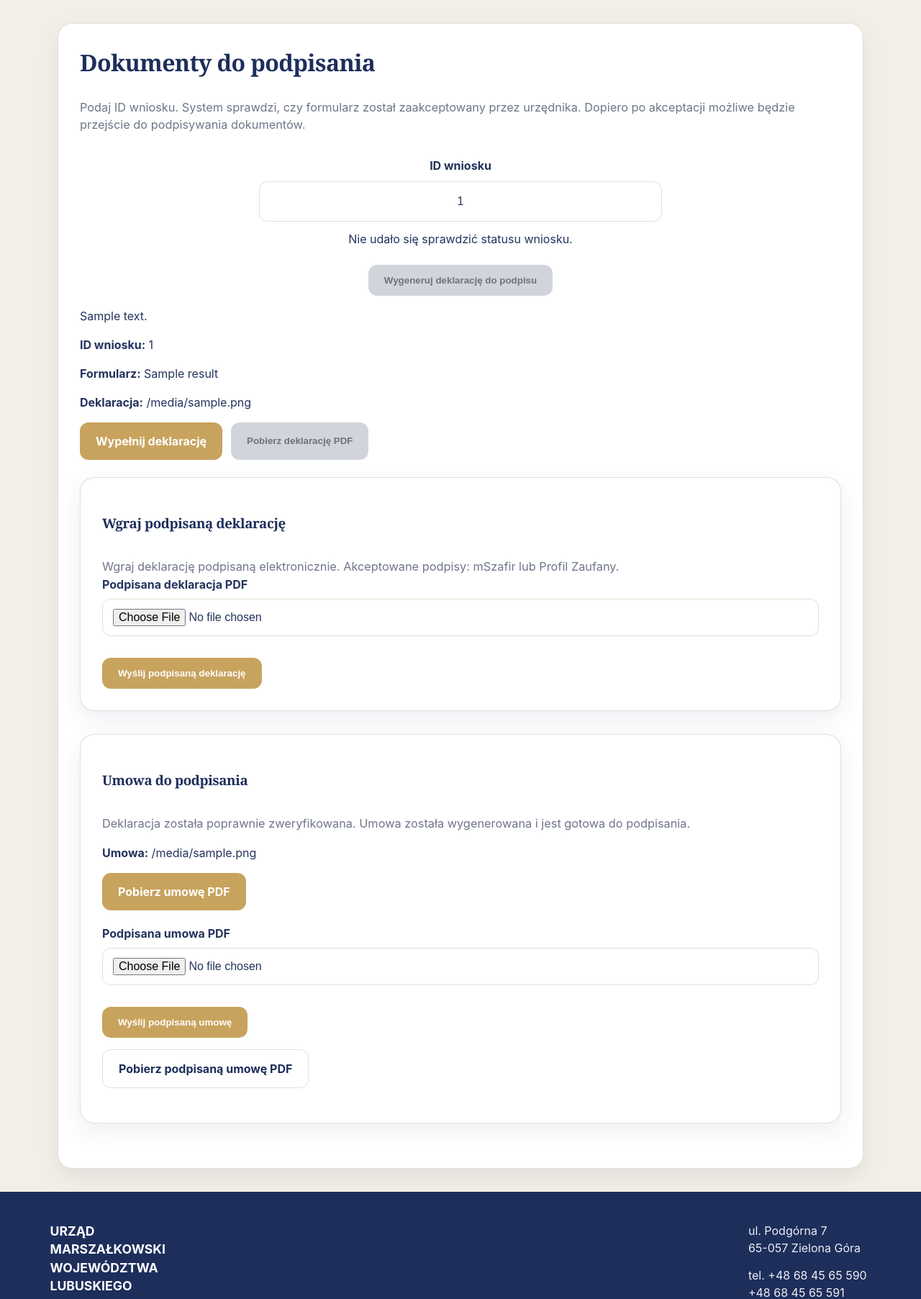
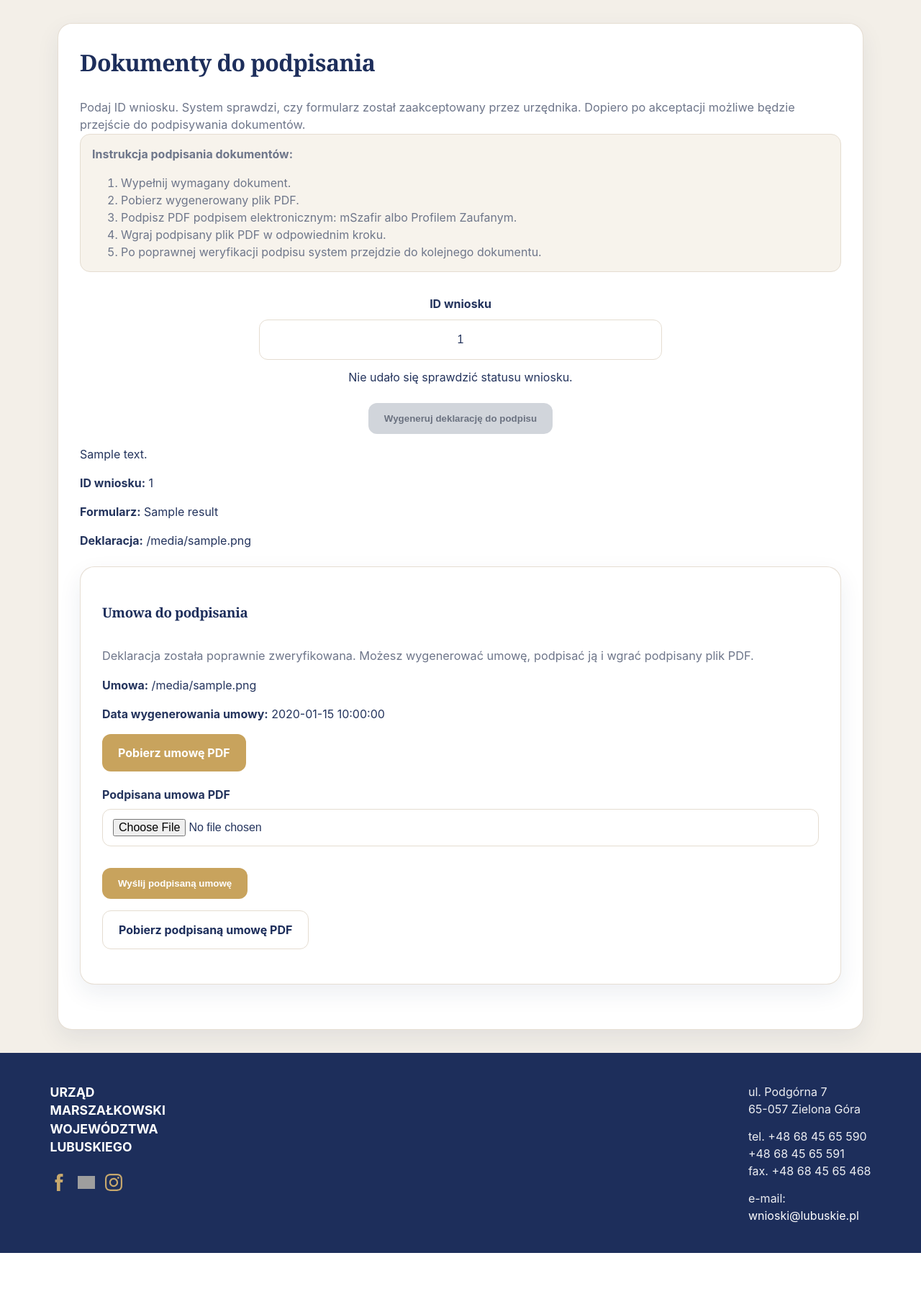
Before and after one commit to Bl4ckBend3r/dynamic-qualified-signature-form, a Flask app: template templates/documents_to_sign.html in a window 1280 px wide. Shown: the part 85-1890 px from the top of the page at 72% size. After the commit the page ends 1826 px from the top, so only its background shows below. Run offline with Flask 3, Linux system fonts and the light colour scheme; the template is opened without the code that fills it: most values are stand-ins (such as "Sample title", 1, 10 or a date in 2020); grey boxes are pictures that could not be loaded.

Commit message:
Update document signing step visibility

```diff
--- a/templates/documents_to_sign.html
+++ b/templates/documents_to_sign.html
@@ -14,10 +14,20 @@
         </p>
     </div>
 
+    <div class="static-text" style="margin-bottom: 24px;">
+        <strong>Instrukcja podpisania dokumentów:</strong>
+        <ol style="margin-bottom: 0;">
+            <li>Wypełnij wymagany dokument.</li>
+            <li>Pobierz wygenerowany plik PDF.</li>
+            <li>Podpisz PDF podpisem elektronicznym: mSzafir albo Profilem Zaufanym.</li>
+            <li>Wgraj podpisany plik PDF w odpowiednim kroku.</li>
+            <li>Po poprawnej weryfikacji podpisu system przejdzie do kolejnego dokumentu.</li>
+        </ol>
+    </div>
+
     <form method="post" action="{{ url_for('documents_to_sign') }}" class="sign-documents-form" novalidate>
         <div class="form-field sign-id-field">
             <label for="submission_id">ID wniosku</label>
-
             <input
                 type="text"
                 id="submission_id"
@@ -45,8 +55,12 @@
             </button>
         </div>
     </form>
+
     {% if result %}
         {% set declaration_download_enabled = result.declaration_download_enabled|default(result.declaration_url) %}
+        {% set show_declaration_upload = result.declaration_upload_url and not result.declaration_signature_valid and not result.agreement_filename %}
+        {% set show_agreement_step = result.agreement_filename or result.can_generate_agreement %}
+
         <div class="result-box">
             <p>{{ result.message }}</p>
             <p><strong>ID wniosku:</strong> {{ result.submission_id }}</p>
@@ -59,16 +73,14 @@
                 {% endif %}
             {% endif %}
 
-            {% if result.declaration_filename %}
+            {% if result.declaration_filename and not result.declaration_signature_valid %}
                 <p><strong>Deklaracja:</strong> {{ result.declaration_filename }}</p>
             {% endif %}
 
+            {% if not result.declaration_signature_valid and not result.agreement_filename %}
                 <div class="download-links" style="margin-top: 16px; gap: 12px; flex-wrap: wrap;">
                     {% if result.form_slug and result.submission_id %}
-                    <a
-                        class="btn-primary"
-                        href="/declaration/{{ result.form_slug }}/{{ result.submission_id }}"
-                    >
+                        <a class="btn-primary" href="/declaration/{{ result.form_slug }}/{{ result.submission_id }}">
                             Wypełnij deklarację
                         </a>
                     {% endif %}
@@ -89,86 +101,79 @@
                         </button>
                     {% endif %}
                 </div>
+            {% endif %}
 
-            {% if result.declaration_upload_url %}
+            {% if show_declaration_upload %}
                 <div class="card" style="margin-top: 24px;">
                     <div class="card-header">
                         <h3>Wgraj podpisaną deklarację</h3>
-                        <p>
-                            Wgraj deklarację podpisaną elektronicznie. Akceptowane podpisy: mSzafir lub Profil Zaufany.
-                        </p>
+                        <p>Wgraj deklarację podpisaną elektronicznie. Akceptowane podpisy: mSzafir lub Profil Zaufany.</p>
                     </div>
 
-                    <form
-                        method="post"
-                        action="{{ result.declaration_upload_url }}"
-                        enctype="multipart/form-data"
-                        class="dynamic-form"
-                    >
+                    <form method="post" action="{{ result.declaration_upload_url }}" enctype="multipart/form-data" class="dynamic-form">
                         <div class="form-row width-full">
                             <label for="signed_declaration_pdf">Podpisana deklaracja PDF</label>
+                            <input type="file" id="signed_declaration_pdf" name="signed_declaration_pdf" accept="application/pdf" required>
+                        </div>
+
+                        <div class="submit-row">
+                            <button type="submit" class="btn-primary">Wyślij podpisaną deklarację</button>
+                        </div>
+                    </form>
+                </div>
+            {% endif %}
+
+            {% if show_agreement_step %}
+                <div class="card" style="margin-top: 24px;">
+                    <div class="card-header">
+                        <h3>Umowa do podpisania</h3>
+                        <p>Deklaracja została poprawnie zweryfikowana. Możesz wygenerować umowę, podpisać ją i wgrać podpisany plik PDF.</p>
+                    </div>
+
+                    {% if result.can_generate_agreement and result.generate_agreement_url %}
+                        <form method="post" action="{{ result.generate_agreement_url }}" class="dynamic-form">
+                            <div class="form-row width-full">
+                                <label for="agreement_generated_at">Data wygenerowania umowy</label>
                                 <input
-                                type="file"
-                                id="signed_declaration_pdf"
-                                name="signed_declaration_pdf"
-                                accept="application/pdf"
+                                    type="date"
+                                    id="agreement_generated_at"
+                                    name="agreement_generated_at"
+                                    value="{{ result.agreement_generated_at_iso }}"
                                     required
                                 >
                             </div>
 
                             <div class="submit-row">
-                            <button type="submit" class="btn-primary">
-                                Wyślij podpisaną deklarację
-                            </button>
+                                <button type="submit" class="btn-primary">Wygeneruj umowę</button>
                             </div>
                         </form>
+                    {% endif %}
+
+                    {% if result.agreement_filename %}
+                        <p><strong>Umowa:</strong> {{ result.agreement_filename }}</p>
+
+                        {% if result.agreement_generated_at %}
+                            <p><strong>Data wygenerowania umowy:</strong> {{ result.agreement_generated_at }}</p>
+                        {% endif %}
+
+                        {% if result.agreement_url %}
+                            <div class="download-links" style="margin-top: 16px;">
+                                <a class="btn-primary" href="{{ result.agreement_url }}">Pobierz umowę PDF</a>
                             </div>
                         {% endif %}
 
-            {% if result.agreement_filename %}
-                <div class="card" style="margin-top: 24px;">
-                    <div class="card-header">
-                        <h3>Umowa do podpisania</h3>
-                        <p>
-                            Deklaracja została poprawnie zweryfikowana. Umowa została wygenerowana i jest gotowa do podpisania.
-                        </p>
-                    </div>
-
-                    <p><strong>Umowa:</strong> {{ result.agreement_filename }}</p>
-
-                    {% if result.agreement_url %}
-                        <div class="download-links" style="margin-top: 16px;">
-                            <a class="btn-primary" href="{{ result.agreement_url }}">
-                                Pobierz umowę PDF
-                            </a>
-                        </div>
-                    {% endif %}
-
-                    {% if result.agreement_upload_url %}
-                        <form
-                            method="post"
-                            action="{{ result.agreement_upload_url }}"
-                            enctype="multipart/form-data"
-                            class="dynamic-form"
-                            style="margin-top: 20px;"
-                        >
+                        {% if result.agreement_upload_url and not result.agreement_signature_valid %}
+                            <form method="post" action="{{ result.agreement_upload_url }}" enctype="multipart/form-data" class="dynamic-form" style="margin-top: 20px;">
                                 <div class="form-row width-full">
                                     <label for="signed_agreement_pdf">Podpisana umowa PDF</label>
-                                <input
-                                    type="file"
-                                    id="signed_agreement_pdf"
-                                    name="signed_agreement_pdf"
-                                    accept="application/pdf"
-                                    required
-                                >
+                                    <input type="file" id="signed_agreement_pdf" name="signed_agreement_pdf" accept="application/pdf" required>
                                 </div>
 
                                 <div class="submit-row">
-                                <button type="submit" class="btn-primary">
-                                    Wyślij podpisaną umowę
-                                </button>
+                                    <button type="submit" class="btn-primary">Wyślij podpisaną umowę</button>
                                 </div>
                             </form>
+                        {% endif %}
                     {% endif %}
 
                     {% if result.agreement_signature_valid %}
@@ -183,9 +188,7 @@
 
                     {% if result.agreement_signed_url %}
                         <div class="download-links" style="margin-top: 16px;">
-                            <a class="btn-secondary" href="{{ result.agreement_signed_url }}">
-                                Pobierz podpisaną umowę PDF
-                            </a>
+                            <a class="btn-secondary" href="{{ result.agreement_signed_url }}">Pobierz podpisaną umowę PDF</a>
                         </div>
                     {% endif %}
                 </div>
```
Lines whose indentation alone changed are shown as unchanged.
